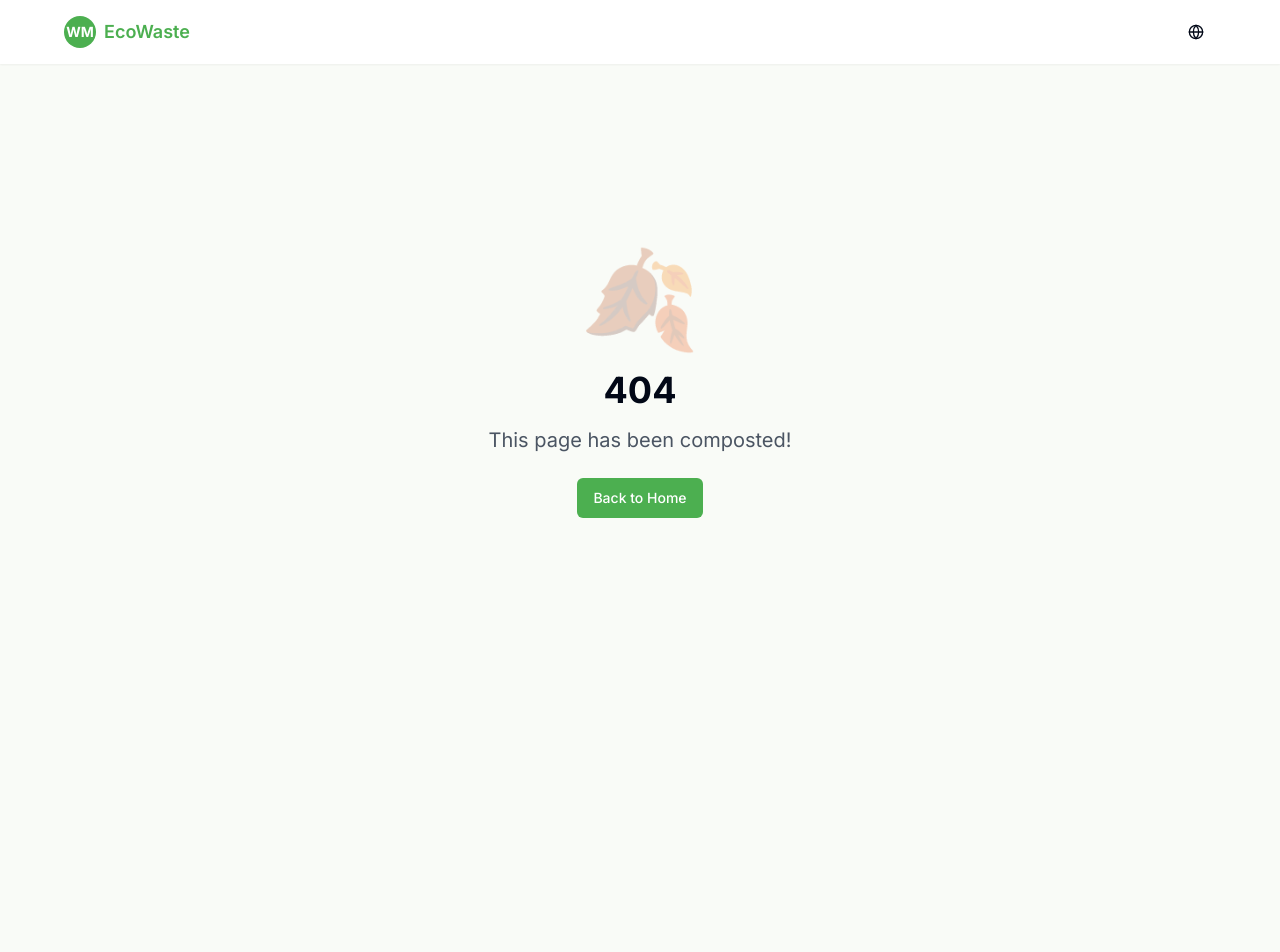
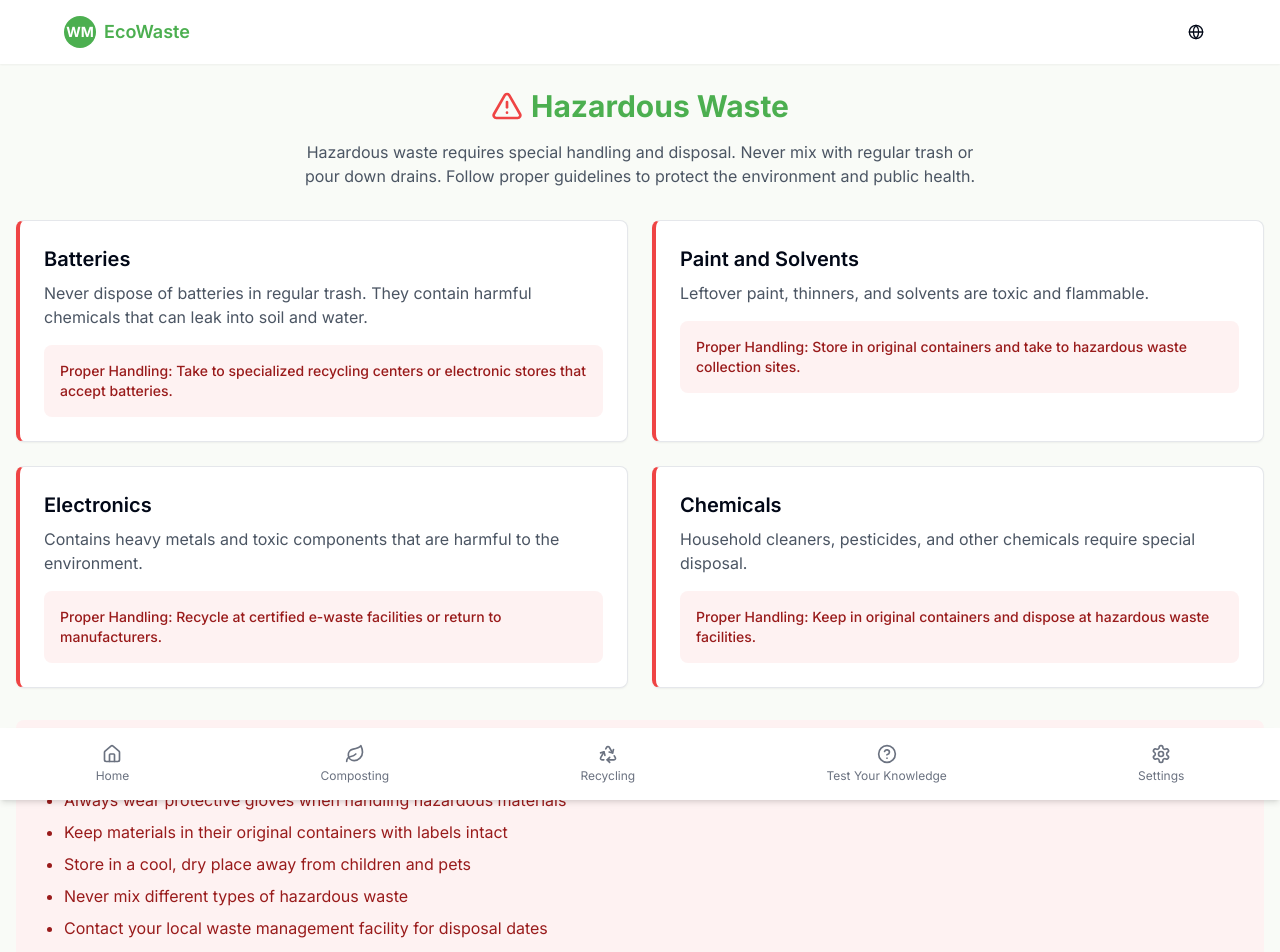
Before and after one commit to thebharat07/green-home-guide-app-81, a React (Vite) app: page /hazardous in a window 1280 px wide. Before the commit this address had no page. Shown: the top 952 px of the page. Before the commit the page ends 800 px from the top, so only its background shows below. Built offline with nearby package versions, Linux system fonts and the light colour scheme.

Commit message:
Add hazardous waste data
Add data related to hazardous waste.

```diff
--- a/src/App.tsx
+++ b/src/App.tsx
@@ -10,6 +10,7 @@ import CompostPage from "./pages/CompostPage";
 import RecyclePage from "./pages/RecyclePage";
 import QuizPage from "./pages/QuizPage";
 import SettingsPage from "./pages/SettingsPage";
+import HazardousWastePage from "./pages/HazardousWastePage";
 import { LanguageProvider } from "./contexts/LanguageContext";
 
 const queryClient = new QueryClient();
@@ -25,6 +26,7 @@ const App = () => (
             <Route path="/" element={<Index />} />
             <Route path="/compost" element={<CompostPage />} />
             <Route path="/recycle" element={<RecyclePage />} />
+            <Route path="/hazardous" element={<HazardousWastePage />} />
             <Route path="/quiz" element={<QuizPage />} />
             <Route path="/settings" element={<SettingsPage />} />
             <Route path="*" element={<NotFound />} />
--- /dev/null
+++ b/src/pages/HazardousWastePage.tsx
@@ -0,0 +1,84 @@
+
+import React from 'react';
+import Navigation from '@/components/Navigation';
+import Header from '@/components/Header';
+import { Card, CardContent } from '@/components/ui/card';
+import { AlertTriangle } from 'lucide-react';
+import { useLanguage } from '@/contexts/LanguageContext';
+
+const HazardousWastePage = () => {
+  const { t } = useLanguage();
+
+  const hazardousItems = [
+    {
+      title: 'Batteries',
+      description: 'Never dispose of batteries in regular trash. They contain harmful chemicals that can leak into soil and water.',
+      handling: 'Take to specialized recycling centers or electronic stores that accept batteries.'
+    },
+    {
+      title: 'Paint and Solvents',
+      description: 'Leftover paint, thinners, and solvents are toxic and flammable.',
+      handling: 'Store in original containers and take to hazardous waste collection sites.'
+    },
+    {
+      title: 'Electronics',
+      description: 'Contains heavy metals and toxic components that are harmful to the environment.',
+      handling: 'Recycle at certified e-waste facilities or return to manufacturers.'
+    },
+    {
+      title: 'Chemicals',
+      description: 'Household cleaners, pesticides, and other chemicals require special disposal.',
+      handling: 'Keep in original containers and dispose at hazardous waste facilities.'
+    }
+  ];
+
+  return (
+    <div className="min-h-screen pb-16">
+      <Header />
+      <main className="container px-4 py-6">
+        <div className="mb-8 text-center">
+          <div className="flex items-center justify-center gap-2 mb-4">
+            <AlertTriangle className="h-8 w-8 text-red-500" />
+            <h1 className="text-3xl font-bold text-primary">
+              {t.home.categories.hazardous}
+            </h1>
+          </div>
+          <p className="text-gray-600 max-w-2xl mx-auto">
+            Hazardous waste requires special handling and disposal. Never mix with regular trash or pour down drains.
+            Follow proper guidelines to protect the environment and public health.
+          </p>
+        </div>
+
+        <div className="grid grid-cols-1 md:grid-cols-2 gap-6">
+          {hazardousItems.map((item, index) => (
+            <Card key={index} className="border-l-4 border-l-red-500">
+              <CardContent className="pt-6">
+                <h3 className="text-xl font-semibold mb-2">{item.title}</h3>
+                <p className="text-gray-600 mb-4">{item.description}</p>
+                <div className="bg-red-50 p-4 rounded-lg">
+                  <p className="text-sm font-medium text-red-800">
+                    Proper Handling: {item.handling}
+                  </p>
+                </div>
+              </CardContent>
+            </Card>
+          ))}
+        </div>
+
+        <div className="mt-8 bg-red-50 p-6 rounded-lg">
+          <h2 className="text-xl font-semibold mb-4">Safety Guidelines</h2>
+          <ul className="list-disc pl-6 space-y-2 text-red-800">
+            <li>Always wear protective gloves when handling hazardous materials</li>
+            <li>Keep materials in their original containers with labels intact</li>
+            <li>Store in a cool, dry place away from children and pets</li>
+            <li>Never mix different types of hazardous waste</li>
+            <li>Contact your local waste management facility for disposal dates</li>
+          </ul>
+        </div>
+      </main>
+      <Navigation />
+    </div>
+  );
+};
+
+export default HazardousWastePage;
```
